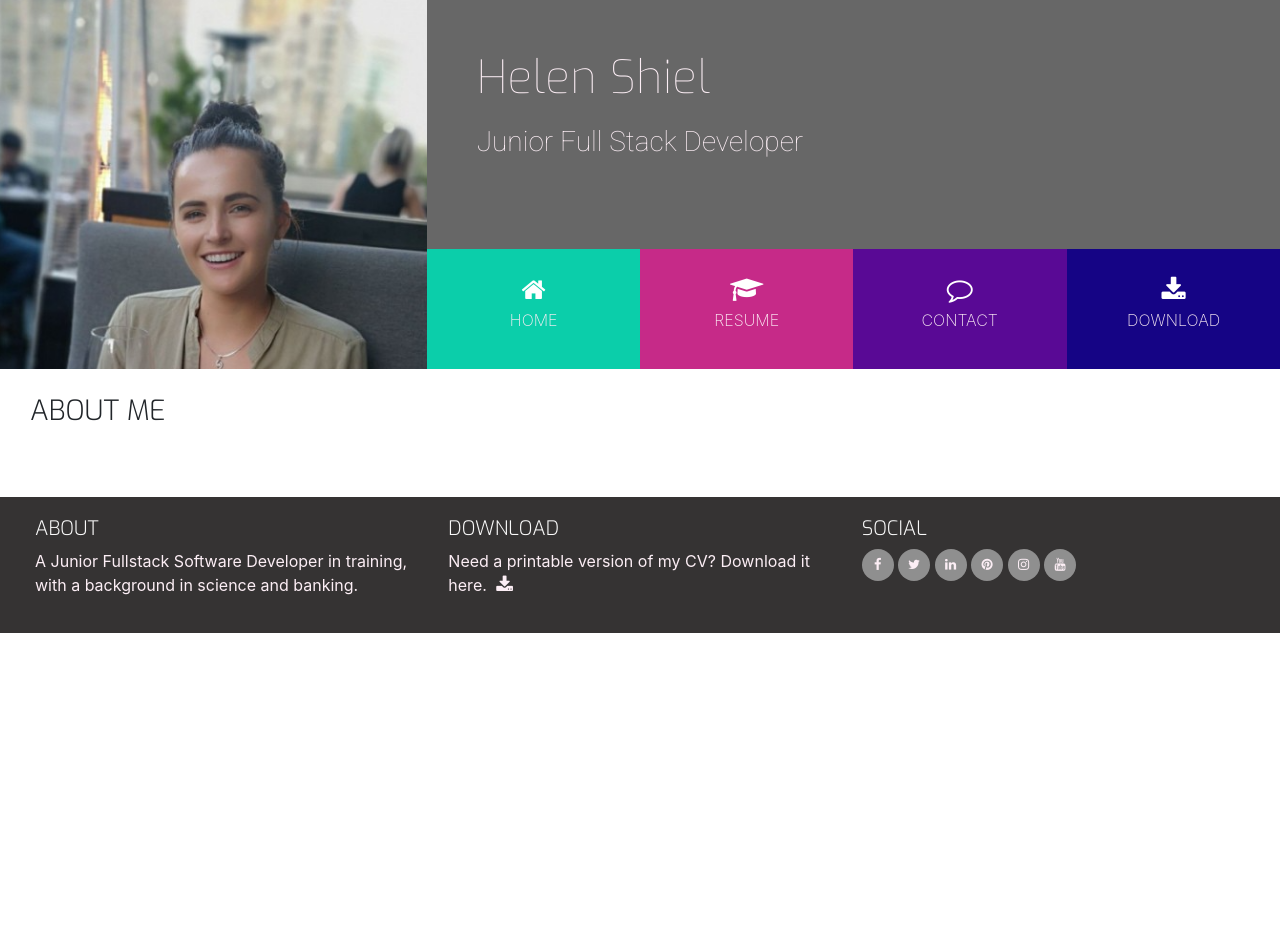
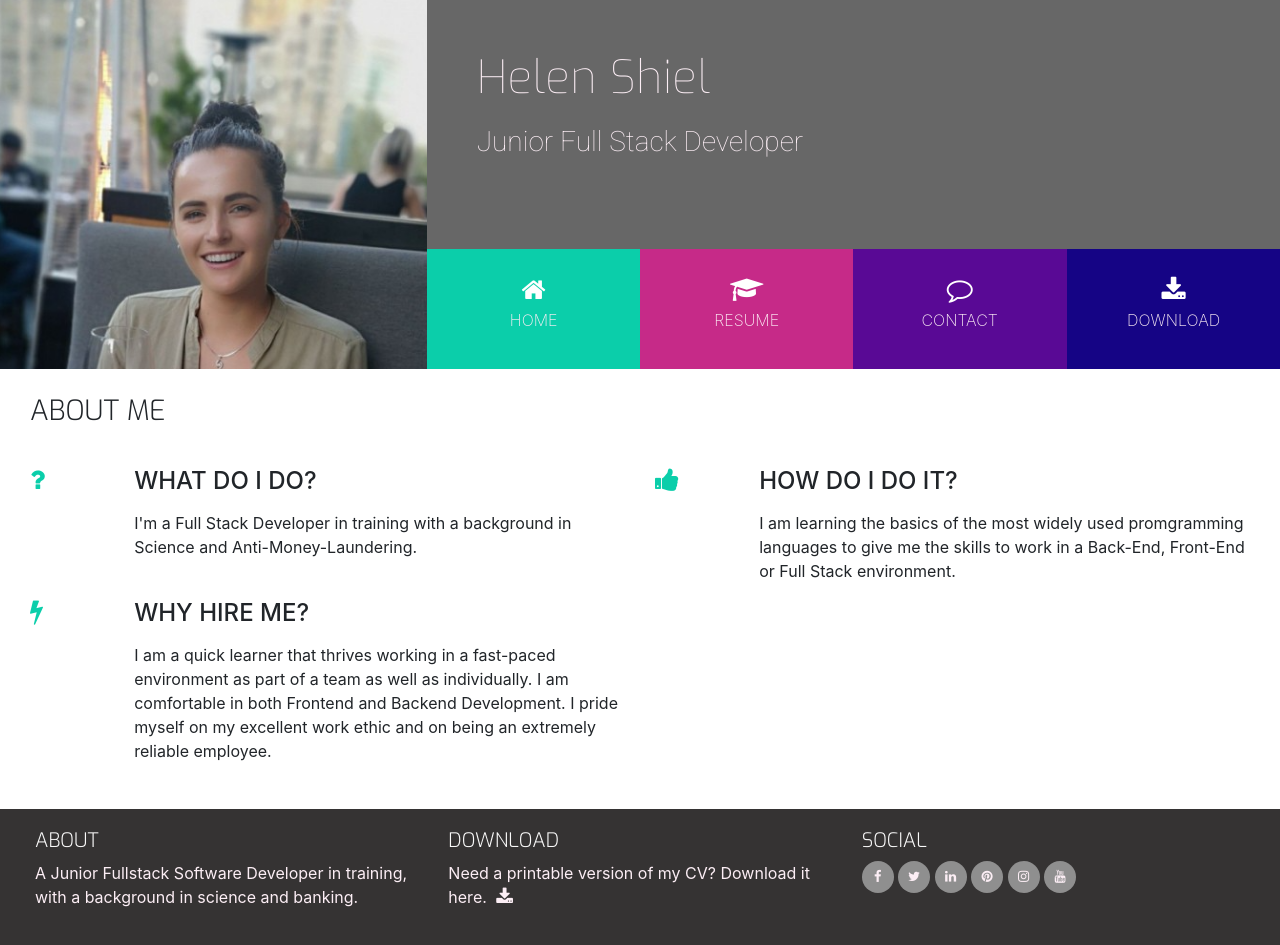
Before and after one commit to shielh/CodeInstituteCV, a plain HTML site: page index.html in a window 1280 px wide. Before the commit the page ends 800 px from the top, so only its background shows below. Drawn offline with nearby package versions, Linux system fonts and the light colour scheme.

Commit message:
Add three reasons part of the index.html home page

```diff
--- a/assets/css/style.css
+++ b/assets/css/style.css
@@ -207,3 +207,14 @@ footer {
 #footer-details {
     padding: 20px;
 }
+
+/*-------------------------Three Reasons */
+.three-reasons-icon {
+    font-size: 26px;
+    color: #0bceaa;
+
+}
+
+.three-reasons-heading {
+    margin-bottom: 15px;
+}
--- a/index.html
+++ b/index.html
@@ -47,6 +47,52 @@
                     <div class="col">
                         <h3 class="section-heading uppercase">About Me</h3>
                     </div>
+                </div>
+                <div class="row">
+                    <div class="col-10 offset-1 offset-sm-0 col-sm-4 col-md-6">
+                        <div class="row">
+                            <div class="col-2">
+                                <i class="three-reasons-icon fa fa-question" aria-hidden="true"></i>
+                            </div>
+                            <div class="col-10">
+                                <h4 class="three-reasons-heading uppercase">What do I do?</h4>
+                                <p>
+                                    I'm a Full Stack Developer in training with a background in Science and Anti-Money-Laundering.
+                                </p>
+                            </div>
+                        </div>
+                    </div>
+                    <div class="col-10 offset-1 offset-sm-0 col-sm-4 col-md-6">
+                        <div class="row">
+                            <div class="col-2">
+                                <i class="three-reasons-icon fa fa-thumbs-up" aria-hidden="true"></i>
+                            </div>
+                            <div class="col-10">
+                                <h4 class="three-reasons-heading uppercase">How do I do it?</h4>
+                                <p>
+                                    I am learning the basics of the most widely used promgramming languages to give me the skills to work in a Back-End,
+                                     Front-End or Full Stack environment.
+                                </p>
+                            </div>
+                        </div>
+                    </div>
+                     <div class="col-10 offset-1 offset-sm-0 col-sm-4 col-md-6">
+                        <div class="row">
+                            <div class="col-2">
+                                <i class="three-reasons-icon fa fa-bolt" aria-hidden="true"></i>
+                            </div>
+                            <div class="col-10">
+                                <h4 class="three-reasons-heading uppercase">Why hire me?</h4>
+                                <p>
+                                    I am a quick learner that thrives working in a fast-paced environment as part of a team as well as individually.
+                                    I am comfortable in both Frontend and Backend Development.
+                                    I pride myself on my excellent work ethic and on being an extremely reliable employee.
+                                </p>
+                            </div>
+                        </div>
+                    </div>
+
+
                 </div>
             </div>
         </div>
```
